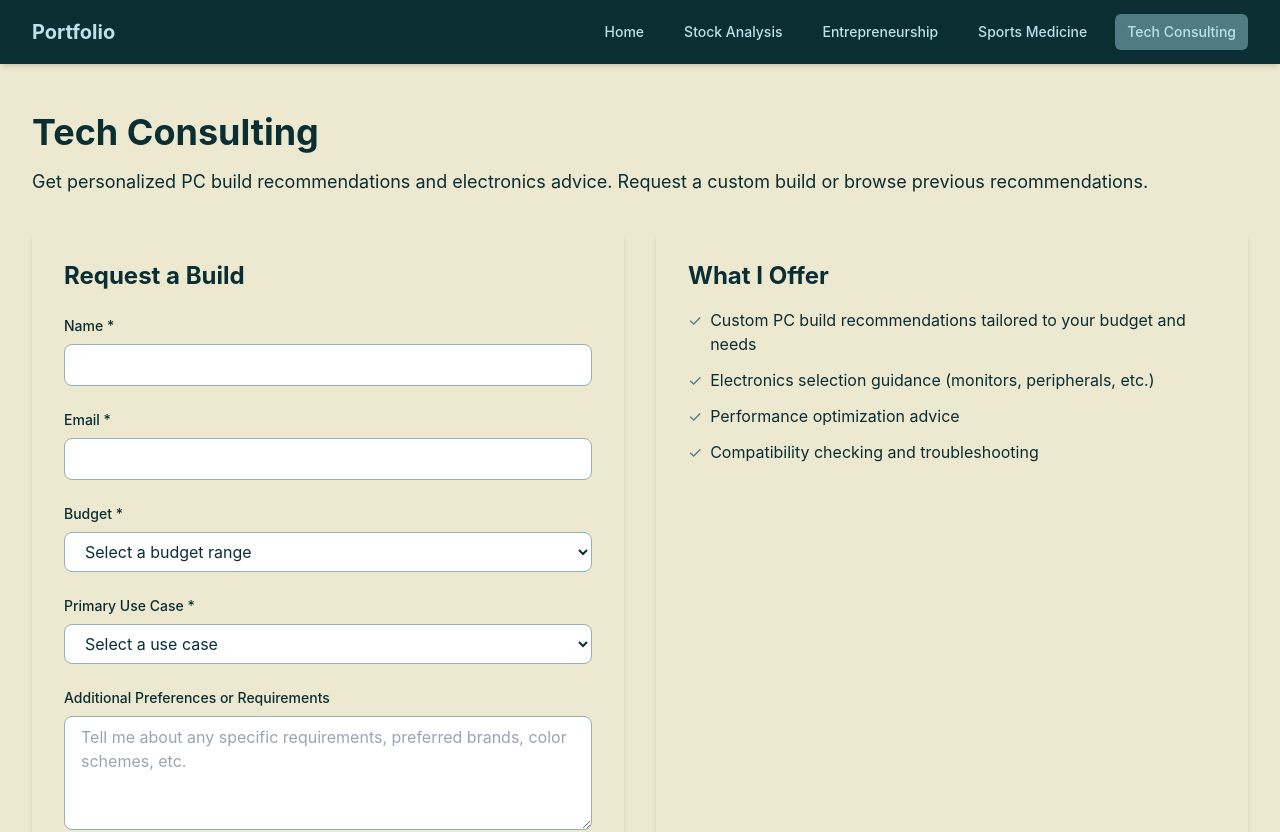
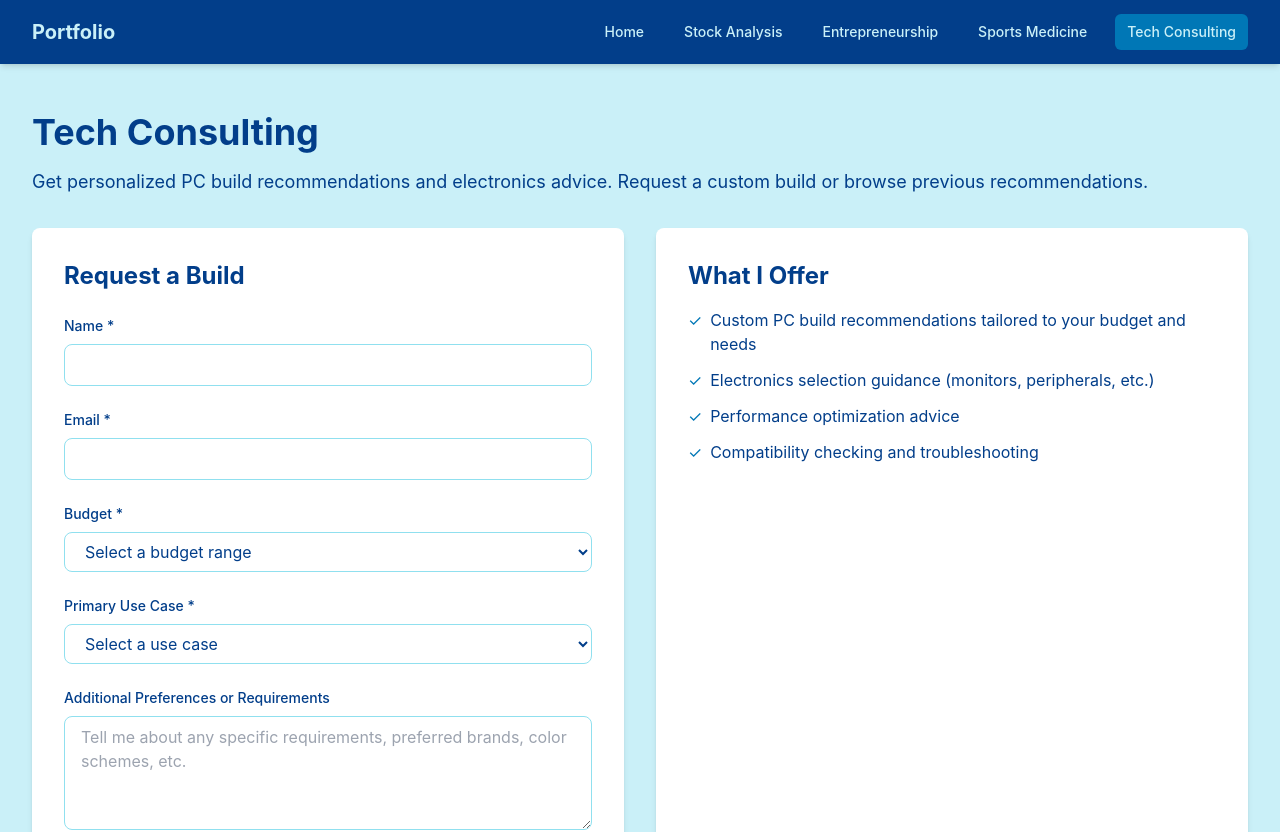
Before and after one commit to eugenelee0405/Website, a Next.js app: page /tech-consulting in a window 1280 px wide. Shown: the top 832 px of the page. Built offline with nearby package versions, Linux system fonts and the light colour scheme.

Commit message:
Overhaul theme to Ocean Blue palette

```diff
--- a/src/app/entrepreneurship/page.tsx
+++ b/src/app/entrepreneurship/page.tsx
@@ -51,7 +51,7 @@ const canvasData: BusinessModelCanvasType = {
 
 export default function EntrepreneurshipPage() {
   return (
-    <div className="min-h-screen" style={{ backgroundColor: '#EDE8D0' }}>
+    <div className="min-h-screen bg-primary-light">
       <div className="max-w-7xl mx-auto px-4 sm:px-6 lg:px-8 py-12">
         <div className="mb-8">
           <h1 className="text-4xl font-bold text-primary-darkest mb-4">
@@ -62,11 +62,11 @@ export default function EntrepreneurshipPage() {
           </p>
         </div>
 
-        <div className="rounded-lg p-6 mb-8" style={{ backgroundColor: '#EDE8D0' }}>
+        <div className="rounded-lg p-6 mb-8 bg-white">
           <BusinessModelCanvas data={canvasData} />
         </div>
 
-        <div className="rounded-lg shadow-md p-6" style={{ backgroundColor: '#EDE8D0' }}>
+        <div className="rounded-lg shadow-md p-6 bg-white">
           <h2 className="text-2xl font-bold text-primary-darkest mb-4">
             About This Canvas
           </h2>
--- a/src/app/globals.css
+++ b/src/app/globals.css
@@ -3,8 +3,8 @@
 @tailwind utilities;
 
 :root {
-  --background: #B8E3E9;
-  --foreground: #0B2E33;
+  --background: #CAF0F8;
+  --foreground: #023E8A;
 }
 
 body {
--- a/src/app/page.tsx
+++ b/src/app/page.tsx
@@ -82,7 +82,7 @@ export default function Home() {
       </section>
 
       {/* Sections Grid */}
-      <section className="py-16" style={{ backgroundColor: '#EDE8D0' }}>
+      <section className="py-16 bg-primary-light">
         <div className="max-w-7xl mx-auto px-4 sm:px-6 lg:px-8">
           <h2 className="text-3xl font-bold text-center mb-12 text-primary-darkest">
             Explore My Work
@@ -95,7 +95,7 @@ export default function Home() {
                 className="block rounded-lg shadow-lg overflow-hidden transition-transform hover:scale-105"
               >
                 <div className={`h-2 ${section.color}`}></div>
-                <div className="p-6 rounded-lg" style={{ backgroundColor: '#EDE8D0' }}>
+                <div className="p-6 rounded-lg bg-white">
                   <h3 className="text-2xl font-bold mb-3 text-primary-darkest">
                     {section.title}
                   </h3>
--- a/src/app/sports-medicine/page.tsx
+++ b/src/app/sports-medicine/page.tsx
@@ -6,7 +6,7 @@ export default function SportsMedicinePage() {
   const articles = getResearchArticles();
 
   return (
-    <div className="min-h-screen" style={{ backgroundColor: '#EDE8D0' }}>
+    <div className="min-h-screen bg-primary-light">
       <div className="max-w-7xl mx-auto px-4 sm:px-6 lg:px-8 py-12">
         <div className="mb-8">
           <h1 className="text-4xl font-bold text-primary-darkest mb-4">
@@ -18,7 +18,7 @@ export default function SportsMedicinePage() {
         </div>
 
         {articles.length === 0 ? (
-          <div className="rounded-lg shadow p-8 text-center" style={{ backgroundColor: '#EDE8D0' }}>
+          <div className="rounded-lg shadow p-8 text-center bg-white">
             <p className="text-primary-darkest">
               No articles yet. Check back soon for research publications!
             </p>
@@ -29,8 +29,7 @@ export default function SportsMedicinePage() {
               <Link
                 key={article.slug}
                 href={`/sports-medicine/${article.slug}`}
-                className="block rounded-lg shadow-md p-8 hover:shadow-lg transition-shadow"
-                style={{ backgroundColor: '#EDE8D0' }}
+                className="block rounded-lg shadow-md p-8 hover:shadow-lg transition-shadow bg-white"
               >
                 <div className="flex flex-col md:flex-row md:items-start md:justify-between mb-4">
                   <div className="flex-1">
--- a/src/app/stock-analysis/[slug]/page.tsx
+++ b/src/app/stock-analysis/[slug]/page.tsx
@@ -26,7 +26,7 @@ export default async function StockPostPage({
   const isPdfPost = post.slug === 'example-post';
 
   return (
-    <div className="min-h-screen" style={{ backgroundColor: '#EDE8D0' }}>
+    <div className="min-h-screen bg-primary-light">
       <div className="max-w-4xl mx-auto px-4 sm:px-6 lg:px-8 py-12">
         <Link
           href="/stock-analysis"
@@ -35,7 +35,7 @@ export default async function StockPostPage({
           ← Back to Stock Analysis
         </Link>
 
-        <article className="rounded-lg shadow-lg p-8" style={{ backgroundColor: '#EDE8D0' }}>
+        <article className="rounded-lg shadow-lg p-8 bg-white">
           <div className="flex items-center justify-between mb-6">
             <RatingBadge rating={post.rating} />
             <span className="text-sm text-primary-darkest">
--- a/src/app/stock-analysis/page.tsx
+++ b/src/app/stock-analysis/page.tsx
@@ -7,7 +7,7 @@ export default function StockAnalysisPage() {
   const posts = getStockPosts();
 
   return (
-    <div className="min-h-screen" style={{ backgroundColor: '#EDE8D0' }}>
+    <div className="min-h-screen bg-primary-light">
       <div className="max-w-7xl mx-auto px-4 sm:px-6 lg:px-8 py-12">
         <div className="mb-8">
           <h1 className="text-4xl font-bold text-primary-darkest mb-4">
@@ -19,7 +19,7 @@ export default function StockAnalysisPage() {
         </div>
 
         {posts.length === 0 ? (
-          <div className="rounded-lg shadow p-8 text-center" style={{ backgroundColor: '#EDE8D0' }}>
+          <div className="rounded-lg shadow p-8 text-center bg-primary-light">
             <p className="text-primary-darkest">
               No reports available yet. Check back soon!
             </p>
@@ -30,8 +30,7 @@ export default function StockAnalysisPage() {
               <Link
                 key={post.slug}
                 href={`/stock-analysis/${post.slug}`}
-                className="block rounded-lg shadow-md p-8 hover:shadow-lg transition-shadow bg-custom-cream"
-                style={{ backgroundColor: '#EDE8D0' }}
+                className="block rounded-lg shadow-md p-8 hover:shadow-lg transition-shadow bg-white"
               >
                 <div className="flex flex-col md:flex-row md:items-start md:justify-between mb-4">
                   <div className="flex-1">
--- a/src/app/tech-consulting/components/BuildRequestForm.tsx
+++ b/src/app/tech-consulting/components/BuildRequestForm.tsx
@@ -55,7 +55,7 @@ export default function BuildRequestForm() {
   };
 
   return (
-    <div className="rounded-lg shadow-md p-8" style={{ backgroundColor: '#EDE8D0' }}>
+    <div className="rounded-lg shadow-md p-8 bg-white">
       <h2 className="text-2xl font-bold text-primary-darkest mb-6">
         Request a Build
       </h2>
--- a/src/app/tech-consulting/components/Gallery.tsx
+++ b/src/app/tech-consulting/components/Gallery.tsx
@@ -13,7 +13,7 @@ export default function Gallery({ items }: GalleryProps) {
 
   if (items.length === 0) {
     return (
-      <div className="rounded-lg shadow-md p-8 text-center" style={{ backgroundColor: '#EDE8D0' }}>
+      <div className="rounded-lg shadow-md p-8 text-center bg-white">
         <p className="text-primary-darkest">
           No builds to display yet. Check back soon!
         </p>
@@ -28,8 +28,7 @@ export default function Gallery({ items }: GalleryProps) {
           <div
             key={item.id}
             onClick={() => setSelectedItem(item)}
-            className="rounded-lg shadow-md overflow-hidden cursor-pointer hover:shadow-lg transition-shadow"
-            style={{ backgroundColor: '#EDE8D0' }}
+            className="rounded-lg shadow-md overflow-hidden cursor-pointer hover:shadow-lg transition-shadow bg-white"
           >
             <div className="aspect-video bg-primary-medium flex items-center justify-center">
               {item.image ? (
@@ -74,8 +73,7 @@ export default function Gallery({ items }: GalleryProps) {
           onClick={() => setSelectedItem(null)}
         >
           <div
-            className="rounded-lg max-w-4xl w-full max-h-[90vh] overflow-y-auto"
-            style={{ backgroundColor: '#EDE8D0' }}
+            className="rounded-lg max-w-4xl w-full max-h-[90vh] overflow-y-auto bg-white"
             onClick={(e) => e.stopPropagation()}
           >
             <div className="p-6">
--- a/src/app/tech-consulting/page.tsx
+++ b/src/app/tech-consulting/page.tsx
@@ -23,7 +23,7 @@ export default function TechConsultingPage() {
   const galleryItems = getGalleryItems();
 
   return (
-    <div className="min-h-screen" style={{ backgroundColor: '#EDE8D0' }}>
+    <div className="min-h-screen bg-primary-light">
       <div className="max-w-7xl mx-auto px-4 sm:px-6 lg:px-8 py-12">
         <div className="mb-8">
           <h1 className="text-4xl font-bold text-primary-darkest mb-4">
@@ -38,7 +38,7 @@ export default function TechConsultingPage() {
           <div>
             <BuildRequestForm />
           </div>
-          <div className="rounded-lg shadow-md p-8" style={{ backgroundColor: '#EDE8D0' }}>
+          <div className="rounded-lg shadow-md p-8 bg-white">
             <h2 className="text-2xl font-bold text-primary-darkest mb-4">
               What I Offer
             </h2>
--- a/tailwind.config.js
+++ b/tailwind.config.js
@@ -11,10 +11,10 @@ module.exports = {
         background: 'var(--background)',
         foreground: 'var(--foreground)',
         primary: {
-          light: '#B8E3E9',
-          medium: '#93B1B5',
-          dark: '#4F7C82',
-          darkest: '#0B2E33',
+          light: '#CAF0F8',
+          medium: '#90E0EF',
+          dark: '#0077B6',
+          darkest: '#023E8A',
         },
         'custom-cream': '#EDE8D0',
       },
```
